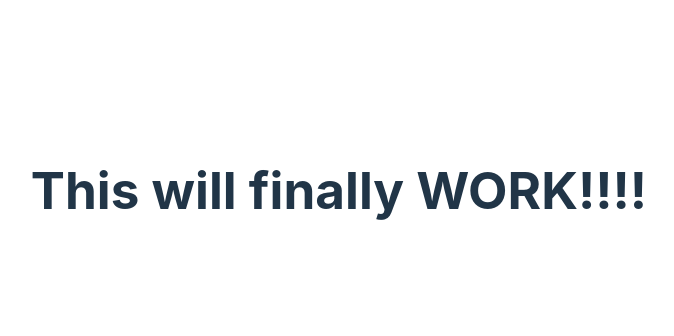
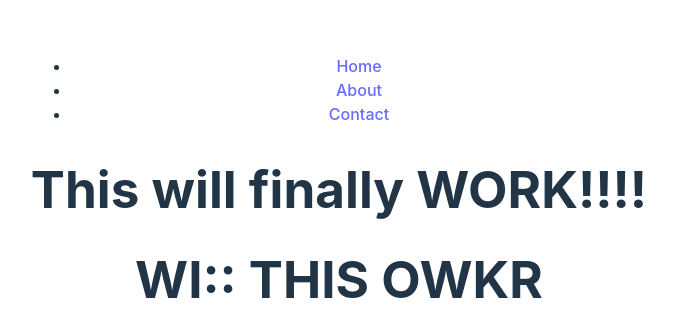
Before and after one commit to GDSC-Swarthmore/SwatRideShare, a React (Vite) app in the folder swatrideshare/: page / in a window 1280 px wide. Shown: the part 210-546 px from the top of the page, without its empty margins (301-975 px from the left). Built offline with nearby package versions, Linux system fonts and the light colour scheme.

Commit message:
YAY IT WORKS

```diff
--- a/swatrideshare/src/App.tsx
+++ b/swatrideshare/src/App.tsx
@@ -8,8 +8,17 @@
 
   return (
     <>
+      <nav>
+        <ul>
+          <li><a href="#">Home</a></li>
+          <li><a href="#">About</a></li>
+          <li><a href="#">Contact</a></li>
+        </ul>
+      </nav>
       <h1>This will finally WORK!!!!</h1>
+      <h1>WI:: THIS OWKR</h1>
     </>
+
   )
 }
 
```
